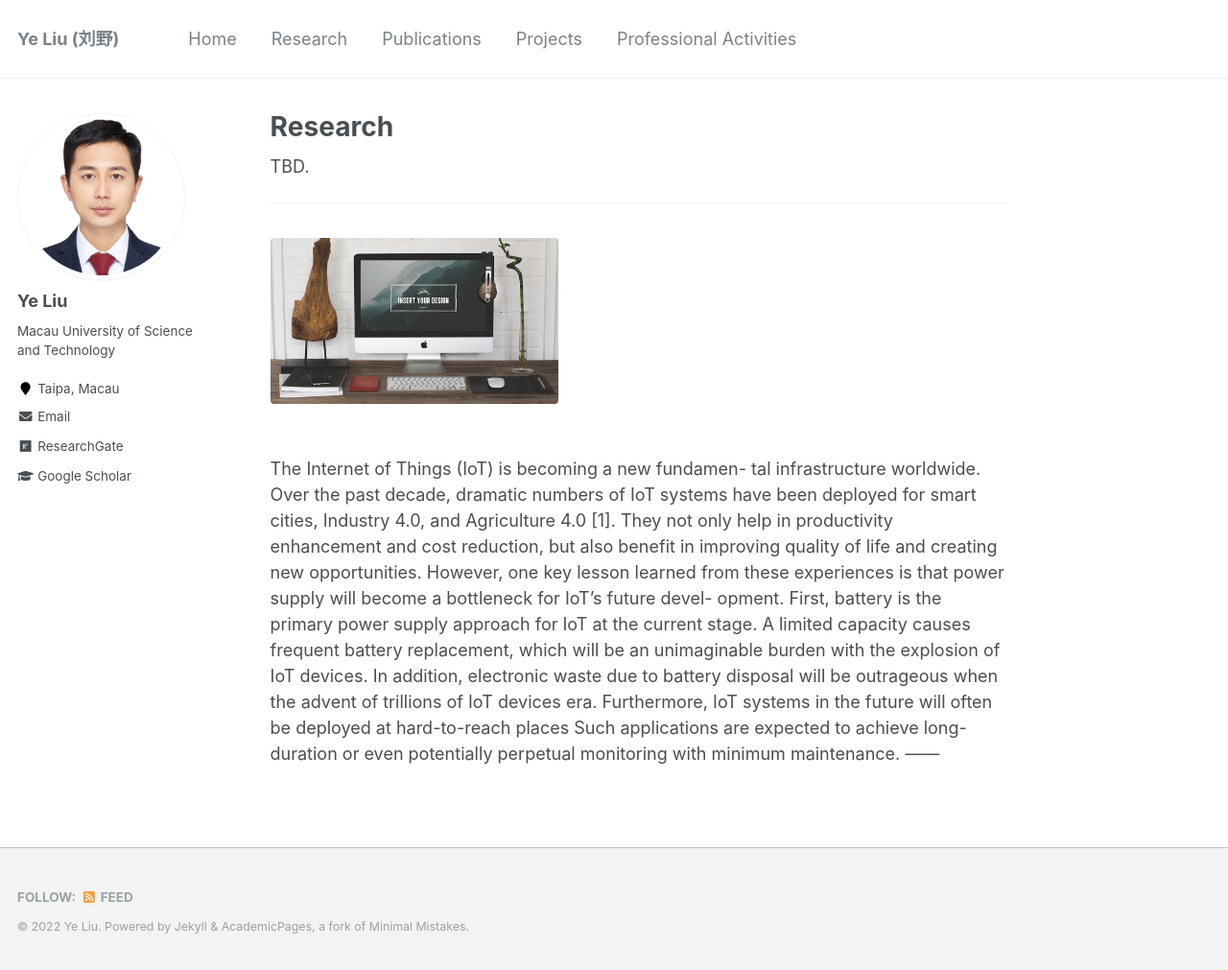
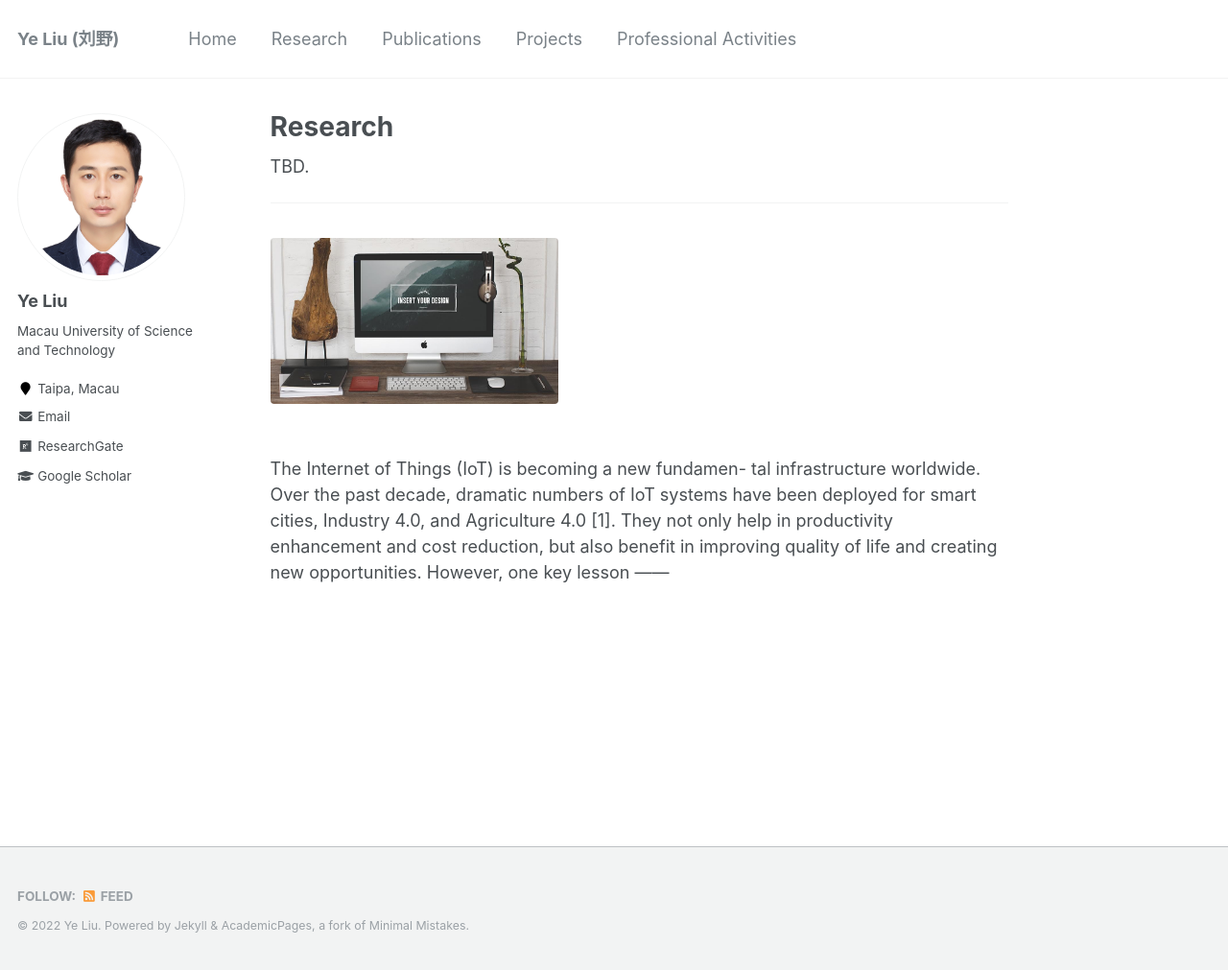
Before and after one commit to ChrisYe-Liu/chrisye-liu.github.io, a Jekyll site: the page built from _pages/research.md, in a window 1280 px wide and 1011 px high. Shown: the whole window at 96% size. Built offline with Jekyll 4.4.1, drawn with Linux system fonts in a browser that asks for light colours.

Commit message:
Update research.md

```diff
--- a/_pages/research.md
+++ b/_pages/research.md
@@ -14,5 +14,5 @@
    style="float:left; width:300px;height:200 px"
   alt="this is a placeholder image">
 </figure>
-The Internet of Things (IoT) is becoming a new fundamen- tal infrastructure worldwide. Over the past decade, dramatic numbers of IoT systems have been deployed for smart cities, Industry 4.0, and Agriculture 4.0 [1]. They not only help in productivity enhancement and cost reduction, but also benefit in improving quality of life and creating new opportunities. However, one key lesson learned from these experiences is that power supply will become a bottleneck for IoT’s future devel- opment. First, battery is the primary power supply approach for IoT at the current stage. A limited capacity causes frequent battery replacement, which will be an unimaginable burden with the explosion of IoT devices. In addition, electronic waste due to battery disposal will be outrageous when the advent of trillions of IoT devices era. Furthermore, IoT systems in the future will often be deployed at hard-to-reach places Such applications are expected to achieve long-duration or even potentially perpetual monitoring with minimum maintenance.
+The Internet of Things (IoT) is becoming a new fundamen- tal infrastructure worldwide. Over the past decade, dramatic numbers of IoT systems have been deployed for smart cities, Industry 4.0, and Agriculture 4.0 [1]. They not only help in productivity enhancement and cost reduction, but also benefit in improving quality of life and creating new opportunities. However, one key lesson
 ------
```
